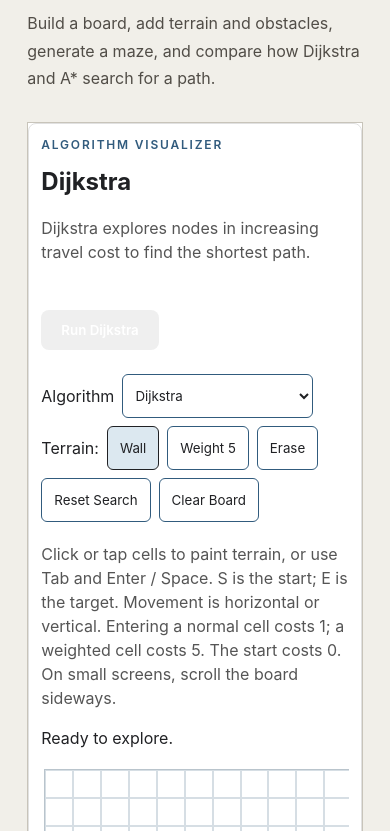
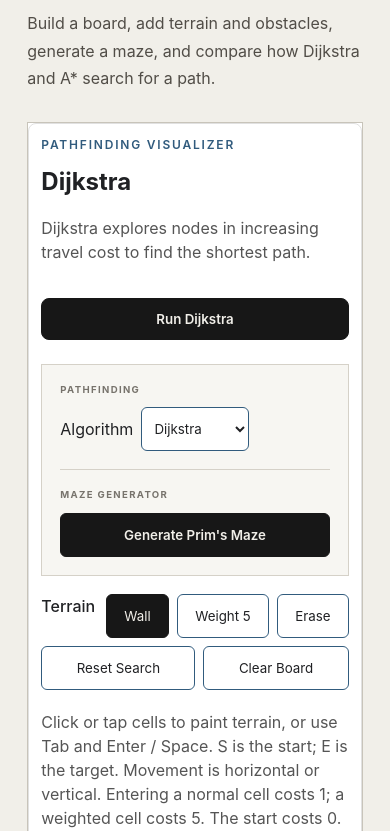
Before and after one commit to brandoncryan0/my-portfolio, a React (Vite) app: page /projects/dijkstra in a window 390 px wide. Shown: the part 893-1724 px from the top of the page. Built offline with nearby package versions, Linux system fonts and the light colour scheme; the HTML template or start-up script is replaced by a standard one.

Commit message:
Separate maze generation from pathfinding

```diff
--- a/src/components/DijkstraVisualizer/DijkstraVisualizer.css
+++ b/src/components/DijkstraVisualizer/DijkstraVisualizer.css
@@ -1,91 +1,321 @@
 .dijkstra-project {
   max-width: 1100px;
+
   margin: 0 auto 60px;
   padding: 24px;
+
   border: 1px solid #e1e1e1;
   border-radius: 8px;
-  background: #fff;
+
+  background: #ffffff;
   color: #202124;
 }
 
+/* =========================================================
+   HEADER
+   ========================================================= */
+
 .dijkstra-header {
   display: flex;
+  align-items: center;
   justify-content: space-between;
+
   gap: 30px;
-  align-items: center;
+
   margin-bottom: 24px;
 }
 
 .dijkstra-project .section-label {
   font-size: 0.75rem;
+
   letter-spacing: 0.15em;
+
   color: #315b7d;
 }
 
 .dijkstra-header h2 {
   margin: 5px 0;
+
   font-size: 2rem;
 }
 
 .dijkstra-description {
-  color: #555;
   max-width: 600px;
+
+  color: #555555;
 }
 
+/* =========================================================
+   RUN BUTTON
+   ========================================================= */
+
 .run-button {
+  flex-shrink: 0;
+
   padding: 12px 20px;
-  border: none;
+
+  border: 1px solid #171717;
   border-radius: 8px;
+
+  background: #171717;
+  color: #f1efe9;
+
   cursor: pointer;
+
   font-weight: 600;
 }
+
+.run-button:hover:not(:disabled) {
+  opacity: 0.8;
+}
+
+.run-button:disabled {
+  border-color: #d8d4ca;
+
+  background: #d8d4ca;
+  color: #514d47;
+
+  opacity: 1;
+
+  cursor: default;
+}
+
+/* =========================================================
+   ALGORITHM / MAZE CONTROL GROUPS
+   ========================================================= */
+
+.dijkstra-control-groups {
+  display: grid;
+  grid-template-columns: 1fr auto;
+
+  gap: 24px;
+
+  margin-bottom: 18px;
+  padding: 18px;
+
+  border: 1px solid #d5d1c8;
+
+  background: #f7f6f2;
+}
+
+.dijkstra-control-group {
+  display: flex;
+  flex-direction: column;
+
+  gap: 10px;
+}
+
+.control-group-label {
+  margin: 0;
+
+  color: #77736c;
+
+  font-size: 0.6rem;
+  font-weight: 700;
+
+  text-transform: uppercase;
+  letter-spacing: 0.14em;
+}
+
+/* =========================================================
+   ALGORITHM SELECT
+   ========================================================= */
 
 .dijkstra-controls {
   display: flex;
   align-items: center;
   flex-wrap: wrap;
+
   gap: 8px;
+
+  margin: 0;
+}
+
+.algorithm-select {
+  display: flex;
+  align-items: center;
+  flex-wrap: wrap;
+
+  gap: 8px;
+}
+
+.algorithm-select select {
+  max-width: 100%;
+  min-height: 44px;
+
+  padding: 8px;
+
+  border: 1px solid #315b7d;
+  border-radius: 6px;
+
+  background: #ffffff;
+  color: #202124;
+
+  font-family: inherit;
+}
+
+/* =========================================================
+   MAZE GENERATOR
+   ========================================================= */
+
+.maze-control-group {
+  padding-left: 24px;
+
+  border-left: 1px solid #d5d1c8;
+}
+
+.maze-button {
+  min-height: 44px;
+
+  padding: 8px 15px;
+
+  border: 1px solid #171717;
+  border-radius: 6px;
+
+  background: #171717;
+  color: #f1efe9;
+
+  cursor: pointer;
+
+  font-family: inherit;
+  font-weight: 600;
+}
+
+.maze-button:hover:not(:disabled) {
+  opacity: 0.8;
+}
+
+.maze-button:disabled {
+  border-color: #d8d4ca;
+
+  background: #d8d4ca;
+  color: #514d47;
+
+  opacity: 1;
+
+  cursor: default;
+}
+
+/* =========================================================
+   TERRAIN CONTROLS
+   ========================================================= */
+
+.terrain-controls {
+  display: flex;
+  align-items: center;
+  flex-wrap: wrap;
+
+  gap: 8px;
+
   margin-bottom: 20px;
 }
 
-.dijkstra-controls button {
-  border: 1px solid #315b7d;
-  background: #fff;
-  color: #202124;
-  border-radius: 6px;
-  padding: 7px 12px;
-  cursor: pointer;
+.terrain-label {
+  margin-right: 3px;
+
+  font-weight: 500;
 }
 
-.dijkstra-controls button.active {
-  border-color: #202124;
-  background: #dce8f0;
+.terrain-controls button {
+  min-height: 44px;
+
+  padding: 7px 12px;
+
+  border: 1px solid #315b7d;
+  border-radius: 6px;
+
+  background: #ffffff;
+  color: #202124;
+
+  cursor: pointer;
+
+  font-family: inherit;
+}
+
+.terrain-controls button:hover:not(:disabled):not(.active) {
+  background: #f3f2ee;
+}
+
+.terrain-controls button.active {
+  border-color: #171717;
+
+  background: #171717;
+  color: #f1efe9;
+}
+
+.terrain-controls button:disabled {
+  opacity: 0.6;
+
+  cursor: default;
+}
+
+.terrain-divider {
+  width: 1px;
+  height: 28px;
+
+  margin: 0 4px;
+
+  background: #c8c4ba;
+}
+
+/* =========================================================
+   BOARD
+   ========================================================= */
+
+.dijkstra-board {
+  overflow-x: auto;
+
+  padding: 3px;
 }
 
 .dijkstra-grid {
   display: grid;
   grid-template-columns: repeat(20, 1fr);
+
+  width: 100%;
+  min-width: 560px;
+
+  aspect-ratio: 20 / 12;
+
   border: 1px solid #b9c4cc;
-  width: 100%;
-  aspect-ratio: 20 / 12;
 }
 
 .dijkstra-cell {
+  min-width: 0;
+  min-height: 28px;
+
+  padding: 0;
+
   border: 1px solid #d6dee4;
-  background: #fff;
+
+  background: #ffffff;
   color: #202124;
-  padding: 0;
+
   cursor: pointer;
+
+  font-family: inherit;
   font-size: 0.7rem;
+
   transition:
     background 0.15s ease,
     transform 0.1s ease;
 }
 
-.dijkstra-cell:hover {
+.dijkstra-cell:hover:not(:disabled) {
+  position: relative;
+
+  z-index: 1;
+
   transform: scale(1.08);
-  z-index: 1;
 }
+
+.dijkstra-cell:disabled {
+  cursor: default;
+}
+
+/* =========================================================
+   CELL STATES
+   ========================================================= */
 
 .dijkstra-cell.wall {
   background: #202124;
@@ -97,67 +327,97 @@
 
 .dijkstra-cell.visited {
   background: #a8cadf;
+
+  animation: dijkstra-reveal 0.2s ease-out;
 }
 
 .dijkstra-cell.path {
   background: #dbc342;
-  color: #111;
+  color: #111111;
+
+  animation: dijkstra-reveal 0.25s ease-out;
 }
 
 .dijkstra-cell.start {
   background: #388e3c;
+  color: #ffffff;
+
   font-weight: bold;
 }
 
 .dijkstra-cell.end {
   background: #c43d3d;
+  color: #ffffff;
+
   font-weight: bold;
 }
+
+/* =========================================================
+   STATS
+   ========================================================= */
 
 .dijkstra-stats {
   display: grid;
   grid-template-columns: repeat(4, 1fr);
+
   gap: 12px;
+
   margin-top: 22px;
 }
 
 .dijkstra-stats div {
-  background: #f7f7f5;
   padding: 14px;
-  border-radius: 8px;
+
   display: flex;
   flex-direction: column;
+
+  border-radius: 8px;
+
+  background: #f7f7f5;
 }
 
 .dijkstra-stats span {
-  color: #555;
+  color: #555555;
+
   font-size: 0.75rem;
 }
 
 .dijkstra-stats strong {
   margin-top: 4px;
+
   font-size: 1.1rem;
 }
+
+/* =========================================================
+   LEGEND
+   ========================================================= */
 
 .dijkstra-legend {
   display: flex;
   flex-wrap: wrap;
+
   gap: 18px;
+
   margin-top: 20px;
-  color: #555;
+
+  color: #555555;
+
   font-size: 0.8rem;
 }
 
 .dijkstra-legend span {
   display: flex;
   align-items: center;
+
   gap: 6px;
 }
 
 .dijkstra-legend i {
   width: 12px;
   height: 12px;
+
   display: inline-block;
+
   border-radius: 2px;
 }
 
@@ -170,8 +430,9 @@
 }
 
 .legend-wall {
+  border: 1px solid #555555;
+
   background: #202124;
-  border: 1px solid #555;
 }
 
 .legend-weight {
@@ -186,49 +447,119 @@
   background: #dbc342;
 }
 
+/* =========================================================
+   ACCESSIBILITY
+   ========================================================= */
+
+.dijkstra-project button,
+.dijkstra-project select {
+  font-family: inherit;
+}
+
+.dijkstra-project button:disabled {
+  cursor: default;
+}
+
+.dijkstra-project :focus-visible {
+  position: relative;
+
+  z-index: 2;
+
+  outline: 3px solid #315b7d;
+  outline-offset: 2px;
+}
+
+/* =========================================================
+   ANIMATION
+   ========================================================= */
+
+@keyframes dijkstra-reveal {
+  from {
+    opacity: 0.4;
+  }
+
+  to {
+    opacity: 1;
+  }
+}
+
+@media (prefers-reduced-motion: reduce) {
+  .dijkstra-cell {
+    animation: none;
+
+    transition: none;
+  }
+
+  .dijkstra-cell:hover {
+    transform: none;
+  }
+}
+
+/* =========================================================
+   MOBILE
+   ========================================================= */
+
 @media (max-width: 700px) {
   .dijkstra-project {
-    padding: 18px;
+    padding: 12px;
   }
 
   .dijkstra-header {
     flex-direction: column;
     align-items: flex-start;
+
+    gap: 18px;
+  }
+
+  .dijkstra-header h2 {
+    font-size: 1.5rem;
+  }
+
+  .run-button {
+    width: 100%;
+  }
+
+  .dijkstra-control-groups {
+    grid-template-columns: 1fr;
+
+    gap: 18px;
+  }
+
+  .maze-control-group {
+    padding-top: 18px;
+    padding-left: 0;
+
+    border-top: 1px solid #d5d1c8;
+    border-left: 0;
+  }
+
+  .maze-button {
+    width: 100%;
+  }
+
+  .terrain-divider {
+    display: none;
+  }
+
+  .terrain-controls {
+    align-items: stretch;
+  }
+
+  .terrain-controls button {
+    flex: 1 1 auto;
   }
 
   .dijkstra-stats {
     grid-template-columns: repeat(2, 1fr);
+
+    gap: 8px;
+  }
+
+  .dijkstra-stats div {
+    padding: 10px;
   }
 
   .dijkstra-cell {
     font-size: 0.75rem;
   }
 }
-
-/* Keep terrain controls consistent with the portfolio's button palette. */
-.dijkstra-project button, .dijkstra-project select { font-family: inherit; }
-.dijkstra-project .run-button { color: #fff; flex-shrink: 0; }
-.dijkstra-project button:disabled { cursor: default; }
-.dijkstra-controls button:disabled, .run-button:disabled { opacity: 0.6; }
-.dijkstra-project :focus-visible { outline: 3px solid #315b7d; outline-offset: 2px; z-index: 2; }
-.dijkstra-board { overflow-x: auto; padding: 3px; }
-.dijkstra-grid { min-width: 560px; }
-.dijkstra-cell { min-width: 0; min-height: 28px; }
-.dijkstra-cell.start, .dijkstra-cell.end { color: #fff; }
-.dijkstra-controls button { min-height: 44px; }
-.dijkstra-cell.visited { animation: dijkstra-reveal 0.2s ease-out; }
-.dijkstra-cell.path { animation: dijkstra-reveal 0.25s ease-out; }
-@keyframes dijkstra-reveal { from { opacity: 0.4; } to { opacity: 1; } }
-@media (prefers-reduced-motion: reduce) {
-  .dijkstra-cell { animation: none; transition: none; }
-  .dijkstra-cell:hover { transform: none; }
-}
-@media (max-width: 700px) {
-  .dijkstra-project { padding: 12px; }
-  .dijkstra-header h2 { font-size: 1.5rem; }
-  .dijkstra-stats { gap: 8px; }
-  .dijkstra-stats div { padding: 10px; }
-}
-
-.algorithm-select { display: flex; align-items: center; flex-wrap: wrap; gap: 8px; }
-.algorithm-select select { max-width: 100%; min-height: 44px; padding: 8px; border: 1px solid #315b7d; border-radius: 6px; background: white; color: #202124; }
--- a/src/components/DijkstraVisualizer/DijkstraVisualizer.jsx
+++ b/src/components/DijkstraVisualizer/DijkstraVisualizer.jsx
@@ -1,5 +1,6 @@
 import { useEffect, useRef, useState } from "react";
 import "./DijkstraVisualizer.css";
+
 import { START, END, keyOf, createGrid, dijkstra, aStar } from "./dijkstra";
 
 import { primMaze } from "./prim";
@@ -7,23 +8,30 @@ import { primMaze } from "./prim";
 export default function DijkstraVisualizer() {
   const runId = useRef(0);
   const timer = useRef(null);
-  useEffect(() => () => {
+
+  useEffect(
+    () => () => {
       runId.current += 1;
       clearTimeout(timer.current);
-  }, []);
+    },
+    [],
+  );
+
   const [algorithm, setAlgorithm] = useState("dijkstra");
-  const isMaze = algorithm === "prim";
-  const algorithmName = isMaze ? "Prim's Maze" : algorithm === "astar" ? "A*" : "Dijkstra";
+
+  const algorithmName = algorithm === "astar" ? "A*" : "Dijkstra";
+
   const [status, setStatus] = useState("Ready to explore.");
+
   const [grid, setGrid] = useState(createGrid);
 
   const [visitedCells, setVisitedCells] = useState(new Set());
-
   const [pathCells, setPathCells] = useState(new Set());
 
   const [brush, setBrush] = useState("wall");
+  const [running, setRunning] = useState(false);
 
-  const [running, setRunning] = useState(false);
+  const [statsMode, setStatsMode] = useState("solver");
 
   const [stats, setStats] = useState({
     visited: 0,
@@ -44,6 +52,7 @@ export default function DijkstraVisualizer() {
     }
 
     resetVisualization();
+
     setGrid((currentGrid) => {
       const copy = currentGrid.map((gridRow) =>
         gridRow.map((cell) => ({ ...cell })),
@@ -80,45 +89,48 @@ export default function DijkstraVisualizer() {
     }
 
     const id = ++runId.current;
-    const sleep = (ms) => new Promise((resolve) => {
+
+    const sleep = (ms) =>
+      new Promise((resolve) => {
         timer.current = setTimeout(resolve, ms);
       });
+
     setRunning(true);
-    setStatus(isMaze ? "Carving a maze..." : "Exploring nodes...");
-    setStats({ visited: 0, cost: null, runtime: null });
+    setStatsMode("solver");
+
+    setStatus("Exploring nodes...");
+
+    setStats({
+      visited: 0,
+      cost: null,
+      runtime: null,
+    });
 
     setVisitedCells(new Set());
     setPathCells(new Set());
 
     const startTime = performance.now();
 
-    const result = isMaze ? primMaze() : algorithm === "astar" ? aStar(grid) : dijkstra(grid);
+    const result = algorithm === "astar" ? aStar(grid) : dijkstra(grid);
 
     const runtime = performance.now() - startTime;
 
-    if (isMaze) {
-      setGrid(result.grid.map((row, r) => row.map((_, c) =>
-        (r === START.row && c === START.col) || (r === END.row && c === END.col)
-          ? { type: "open", weight: 1 } : { type: "wall", weight: Infinity },
-      )));
-      for (let index = 0; index < result.carvedOrder.length; index++) {
-        if (runId.current !== id) return;
-        const { row, col } = result.carvedOrder[index];
-        setGrid((current) => current.map((cells, r) => r === row
-          ? cells.map((cell, c) => c === col ? { type: "open", weight: 1 } : cell) : cells));
-        setStats({ visited: index + 1, cost: null, runtime: runtime.toFixed(2) });
-        await sleep(20);
-      }
-      if (runId.current !== id) return;
-      setStatus("Maze complete. Choose Dijkstra or A* to find its shortest path.");
-      setRunning(false);
+    setStats({
+      visited: 0,
+      cost: null,
+      runtime: runtime.toFixed(2),
+    });
+
+    for (const cell of result.visitedOrder) {
+      if (runId.current !== id) {
         return;
       }
 
-    setStats({ visited: 0, cost: null, runtime: runtime.toFixed(2) });
-    for (const cell of result.visitedOrder) {
-      if (runId.current !== id) return;
-      setStats((current) => ({ ...current, visited: current.visited + 1 }));
+      setStats((current) => ({
+        ...current,
+        visited: current.visited + 1,
+      }));
+
       setVisitedCells((current) => {
         const next = new Set(current);
 
@@ -130,10 +142,21 @@ export default function DijkstraVisualizer() {
       await sleep(12);
     }
 
-    if (runId.current !== id) return;
-    setStatus(result.path.length ? "Tracing the shortest path..." : "No path found. Erase some walls and try again.");
+    if (runId.current !== id) {
+      return;
+    }
+
+    setStatus(
+      result.path.length
+        ? "Tracing the shortest path..."
+        : "No path found. Erase some walls and try again.",
+    );
+
     for (const cell of result.path) {
-      if (runId.current !== id) return;
+      if (runId.current !== id) {
+        return;
+      }
+
       setPathCells((current) => {
         const next = new Set(current);
 
@@ -145,8 +168,14 @@ export default function DijkstraVisualizer() {
       await sleep(35);
     }
 
-    if (runId.current !== id) return;
-    if (result.path.length) setStatus("Shortest path found.");
+    if (runId.current !== id) {
+      return;
+    }
+
+    if (result.path.length) {
+      setStatus("Shortest path found.");
+    }
+
     setStats({
       visited: result.visitedOrder.length,
       cost: result.cost === Infinity ? "No path" : result.cost,
@@ -156,11 +185,22 @@ export default function DijkstraVisualizer() {
     setRunning(false);
   }
 
-  function resetVisualization() {
-    runId.current += 1;
-    clearTimeout(timer.current);
-    setRunning(false);
-    setStatus("Ready to explore.");
+  async function generateMaze() {
+    if (running) {
+      return;
+    }
+
+    const id = ++runId.current;
+
+    const sleep = (ms) =>
+      new Promise((resolve) => {
+        timer.current = setTimeout(resolve, ms);
+      });
+
+    setRunning(true);
+    setStatsMode("maze");
+
+    setStatus("Carving a maze...");
 
     setVisitedCells(new Set());
     setPathCells(new Set());
@@ -170,11 +210,93 @@ export default function DijkstraVisualizer() {
       cost: null,
       runtime: null,
     });
+
+    const startTime = performance.now();
+
+    const result = primMaze();
+
+    const runtime = performance.now() - startTime;
+
+    setGrid(
+      result.grid.map((row, rowIndex) =>
+        row.map((_, colIndex) =>
+          (rowIndex === START.row && colIndex === START.col) ||
+          (rowIndex === END.row && colIndex === END.col)
+            ? {
+                type: "open",
+                weight: 1,
+              }
+            : {
+                type: "wall",
+                weight: Infinity,
+              },
+        ),
+      ),
+    );
+
+    for (let index = 0; index < result.carvedOrder.length; index++) {
+      if (runId.current !== id) {
+        return;
+      }
+
+      const { row, col } = result.carvedOrder[index];
+
+      setGrid((current) =>
+        current.map((cells, rowIndex) =>
+          rowIndex === row
+            ? cells.map((cell, colIndex) =>
+                colIndex === col
+                  ? {
+                      type: "open",
+                      weight: 1,
+                    }
+                  : cell,
+              )
+            : cells,
+        ),
+      );
+
+      setStats({
+        visited: index + 1,
+        cost: null,
+        runtime: runtime.toFixed(2),
+      });
+
+      await sleep(20);
+    }
+
+    if (runId.current !== id) {
+      return;
+    }
+
+    setStatus("Maze complete. Run Dijkstra or A* to find its shortest path.");
+
+    setRunning(false);
+  }
+
+  function resetVisualization() {
+    runId.current += 1;
+
+    clearTimeout(timer.current);
+
+    setRunning(false);
+    setStatus("Ready to explore.");
+
+    setVisitedCells(new Set());
+    setPathCells(new Set());
+
+    setStatsMode("solver");
+
+    setStats({
+      visited: 0,
+      cost: null,
+      runtime: null,
+    });
   }
 
   function clearBoard() {
+    setGrid(createGrid());
 
-    setGrid(createGrid());
     resetVisualization();
   }
 
@@ -204,14 +326,12 @@ export default function DijkstraVisualizer() {
     <section className="dijkstra-project">
       <div className="dijkstra-header">
         <div>
-          <p className="section-label">ALGORITHM VISUALIZER</p>
+          <p className="section-label">PATHFINDING VISUALIZER</p>
 
           <h2>{algorithmName}</h2>
 
           <p className="dijkstra-description">
-            {isMaze
-              ? "Randomized Prim's grows a spanning tree to generate a maze. It replaces the current board, including weights."
-              : algorithm === "astar"
+            {algorithm === "astar"
               ? "A* combines travel cost with Manhattan distance to guide its shortest-path search toward the target."
               : "Dijkstra explores nodes in increasing travel cost to find the shortest path."}
           </p>
@@ -222,23 +342,47 @@ export default function DijkstraVisualizer() {
           onClick={runAlgorithm}
           disabled={running}
         >
-          {running ? "Running..." : isMaze ? "Generate Maze" : `Run ${algorithmName}`}
+          {running ? "Running..." : `Run ${algorithmName}`}
         </button>
       </div>
+
+      <div className="dijkstra-control-groups">
+        <div className="dijkstra-control-group">
+          <p className="control-group-label">PATHFINDING</p>
 
           <div className="dijkstra-controls">
             <label className="algorithm-select">
               Algorithm
-          <select value={algorithm} disabled={running} onChange={(event) => {
+              <select
+                value={algorithm}
+                disabled={running}
+                onChange={(event) => {
                   resetVisualization();
                   setAlgorithm(event.target.value);
-          }}>
+                }}
+              >
                 <option value="dijkstra">Dijkstra</option>
                 <option value="astar">A* (A-star)</option>
-            <option value="prim">Prim's (maze generator)</option>
               </select>
             </label>
-        <span>Terrain:</span>
+          </div>
+        </div>
+
+        <div className="dijkstra-control-group maze-control-group">
+          <p className="control-group-label">MAZE GENERATOR</p>
+
+          <button
+            className="maze-button"
+            onClick={generateMaze}
+            disabled={running}
+          >
+            Generate Prim's Maze
+          </button>
+        </div>
+      </div>
+
+      <div className="terrain-controls">
+        <span className="terrain-label">Terrain</span>
 
         <button
           className={brush === "wall" ? "active" : ""}
@@ -267,19 +411,31 @@ export default function DijkstraVisualizer() {
           Erase
         </button>
 
-        <button onClick={resetVisualization}>{running ? "Stop / Reset Search" : "Reset Search"}</button>
+        <span className="terrain-divider" />
+
+        <button onClick={resetVisualization}>
+          {running ? "Stop / Reset Search" : "Reset Search"}
+        </button>
 
         <button onClick={clearBoard}>Clear Board</button>
       </div>
 
       <p id="dijkstra-instructions" className="dijkstra-description">
-        Click or tap cells to paint terrain, or use Tab and Enter / Space.
-        S is the start; E is the target. Movement is horizontal or vertical.
-        Entering a normal cell costs 1; a weighted cell costs 5. The start costs 0.
-        On small screens, scroll the board sideways.
+        Click or tap cells to paint terrain, or use Tab and Enter / Space. S is
+        the start; E is the target. Movement is horizontal or vertical. Entering
+        a normal cell costs 1; a weighted cell costs 5. The start costs 0. On
+        small screens, scroll the board sideways.
       </p>
+
       <p role="status">{status}</p>
-      <div className="dijkstra-board" role="region" aria-label="Pathfinding board" aria-describedby="dijkstra-instructions" tabIndex={0}>
+
+      <div
+        className="dijkstra-board"
+        role="region"
+        aria-label="Pathfinding board"
+        aria-describedby="dijkstra-instructions"
+        tabIndex={0}
+      >
         <div className="dijkstra-grid">
           {grid.map((row, rowIndex) =>
             row.map((cell, colIndex) => (
@@ -288,7 +444,21 @@ export default function DijkstraVisualizer() {
                 className={getCellClass(rowIndex, colIndex, cell)}
                 onClick={() => editCell(rowIndex, colIndex)}
                 disabled={running}
-              aria-label={`Row ${rowIndex + 1}, column ${colIndex + 1}: ${rowIndex === START.row && colIndex === START.col ? "start" : rowIndex === END.row && colIndex === END.col ? "target" : cell.type === "wall" ? "wall" : `cost ${cell.weight}`}${pathCells.has(keyOf(rowIndex, colIndex)) ? ", shortest path" : visitedCells.has(keyOf(rowIndex, colIndex)) ? ", explored" : ""}`}
+                aria-label={`Row ${rowIndex + 1}, column ${colIndex + 1}: ${
+                  rowIndex === START.row && colIndex === START.col
+                    ? "start"
+                    : rowIndex === END.row && colIndex === END.col
+                      ? "target"
+                      : cell.type === "wall"
+                        ? "wall"
+                        : `cost ${cell.weight}`
+                }${
+                  pathCells.has(keyOf(rowIndex, colIndex))
+                    ? ", shortest path"
+                    : visitedCells.has(keyOf(rowIndex, colIndex))
+                      ? ", explored"
+                      : ""
+                }`}
               >
                 {rowIndex === START.row && colIndex === START.col
                   ? "S"
@@ -301,28 +471,35 @@ export default function DijkstraVisualizer() {
             )),
           )}
         </div>
-
       </div>
 
       <div className="dijkstra-stats">
         <div>
-          <span>{isMaze ? "Cells Carved" : "Nodes Explored"}</span>
+          <span>
+            {statsMode === "maze" ? "Cells Carved" : "Nodes Explored"}
+          </span>
+
           <strong>{stats.visited}</strong>
         </div>
 
         <div>
           <span>Path Cost</span>
+
           <strong>{stats.cost ?? "—"}</strong>
         </div>
 
         <div>
           <span>Runtime (compute only)</span>
+
           <strong>{stats.runtime ? `${stats.runtime} ms` : "—"}</strong>
         </div>
 
         <div>
           <span>Data Structure</span>
-          <strong>{isMaze ? "Random Frontier" : "Min Heap"}</strong>
+
+          <strong>
+            {statsMode === "maze" ? "Random Frontier" : "Min Heap"}
+          </strong>
         </div>
       </div>
 
```
Lines whose indentation alone changed are shown as unchanged.
